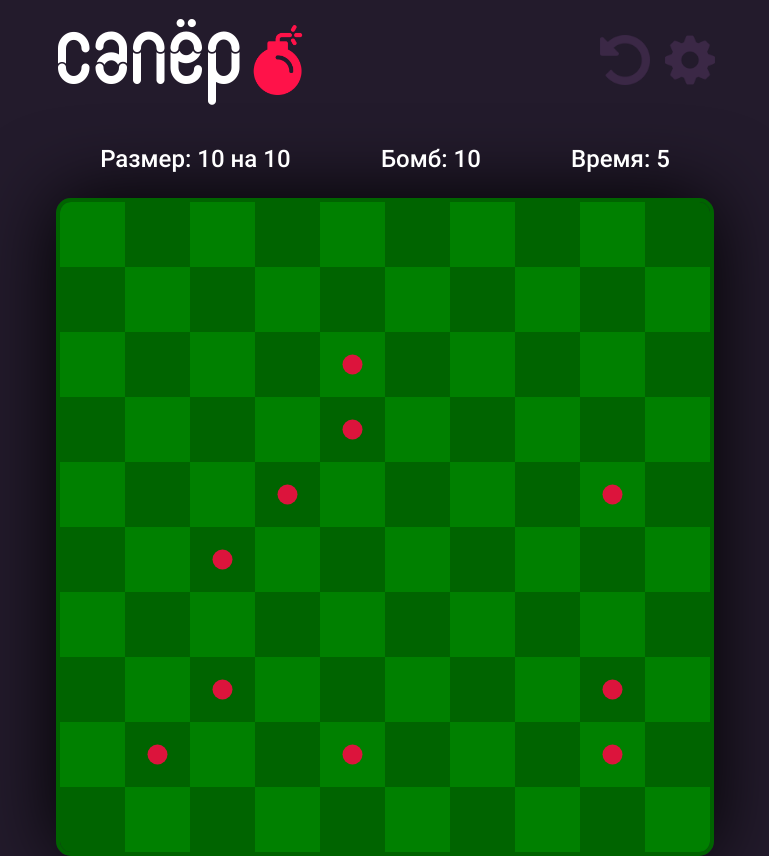
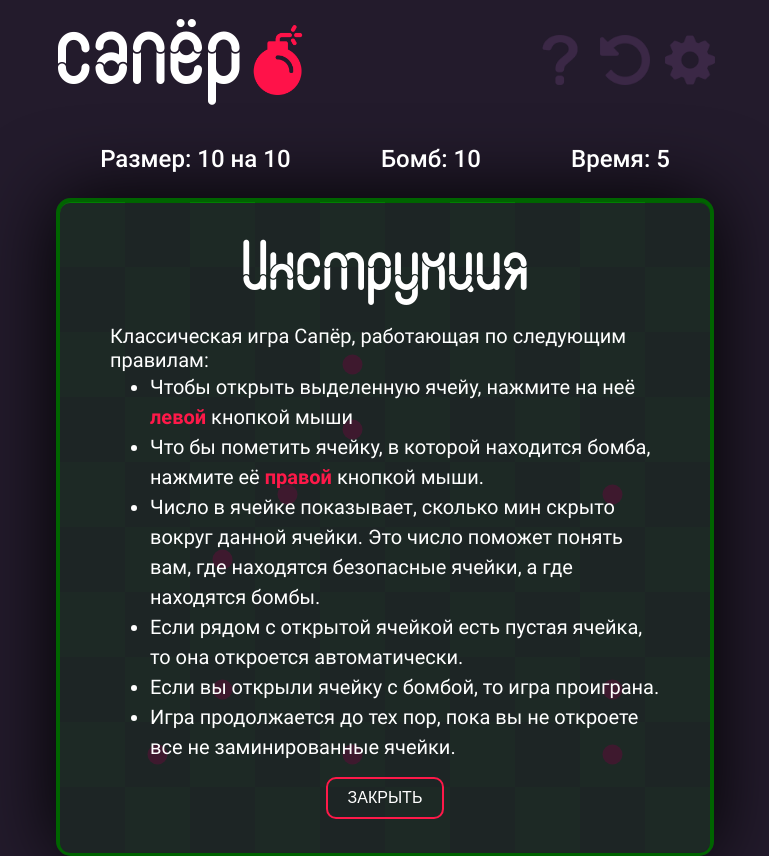
Before and after one commit to neretin-trike/sapper, a website with bundled scripts: page src/index.html in a window 1280 px wide. Shown: the whole page, without its empty margins (255-1024 px from the left). Built offline with nearby package versions, Linux system fonts and the light colour scheme; files whose address does not match are found by name; a web font is replaced by a local one.

Commit message:
update(html,css): вёрстка окна помощи

```diff
--- a/src/css/style.css
+++ b/src/css/style.css
@@ -120,14 +120,11 @@ input {
     border: none;
 }
 
-h1, h2, h3, p, blockquote {
+h1, h2, h3, p, ul,blockquote {
     margin: 0;
 }
 
-ul {
-    list-style: none;
-    padding: 0;
-}
+
 
 /*-------------------------------
 ------------ HEADER -------------
@@ -192,6 +189,13 @@ ul {
     background-image: url(../images/setting.png);
 }
 .menu .setting:hover{
+    background-position: 0 -5.1rem;
+}
+
+.menu .help {
+    background-image: url(../images/help.png);
+}
+.menu .help:hover{
     background-position: 0 -5.1rem;
 }
 
@@ -345,6 +349,52 @@ ul {
     margin-left: auto;
 }
 
+/*-------------------------------
+--------- HELP WINDOW --------
+-------------------------------*/
+
+.help-window.hidden {
+    display: none;
+}
+
+.help-window {
+    color: white;
+
+    position: absolute;
+    top: 8.25rem;
+    width: 65rem;
+    height: 65rem;
+    border-radius: 1rem;
+
+    opacity: 1;
+    background: rgb(35,27,44,0.85);
+
+    display: flex;
+    align-items: center;
+    justify-content: center;
+    flex-direction: column;
+}
+.help-window .title {
+    font-family: "Slot Cyrillic";
+    font-size: 7.2rem;
+    font-weight: 400;
+}
+
+.help-window .content {
+    margin:1.5rem 0;
+    width: 55rem;
+    font-size: 2rem;
+}
+
+.help-window .mark {
+    font-weight: 700;
+    color: #fe1949;
+}
+
+.help-window li {
+    line-height: 3rem;
+}
+
 #playing-field {
     border: 0.4rem solid darkgreen;
     border-radius: 1.5rem;
--- a/src/index.html
+++ b/src/index.html
@@ -17,7 +17,8 @@
             <img src="./images/bomb.png" alt="Логотип в виде бомбы">
         </div>
         <menu class="menu">
-            <button class="repeat menu-button" title="Начать заного"></button>
+            <button class="help menu-button" title="Помощь"></button>
+            <button class="repeat menu-button" title="Новая игра"></button>
             <button class="setting menu-button" title="Настройки"></button>
         </menu>
     </header>
@@ -86,6 +87,24 @@
                 <button class="button close">Закрыть</button><button class="button save">Сохранить</button>
             </div>
         </section>
+        <section class="help-window">
+            <h2 class="title">Инструкция</h2>
+            <article class="content">
+                <div>Классическая игра Сапёр, работающая по следующим правилам:</div>
+                <ul>
+                    <li>Чтобы открыть выделенную ячейу, нажмите на неё <span class="mark">левой</span> кнопкой мыши</li>
+                    <li>Что бы пометить ячейку, в которой находится бомба, нажмите её <span class="mark">правой</span> кнопкой мыши.</li>
+                    <li>Число в ячейке показывает, сколько мин скрыто вокруг данной ячейки. Это число поможет понять вам, где находятся безопасные ячейки, а где находятся бомбы.</li>
+                    <li>Если рядом с открытой ячейкой есть пустая ячейка, то она откроется автоматически.</li>
+                    <li>Если вы открыли ячейку с бомбой, то игра проиграна.</li>
+                    <li>Игра продолжается до тех пор, пока вы не откроете все не заминированные ячейки.</li>
+                </ul>
+            </article>
+            <!-- <div class="hint">После сохранения данных страница перезагрузится</div> -->
+            <div class="interaction">
+                <button class="button close">Закрыть</button>
+            </div>
+        </section>
     </main>
     <script type="module" src="js/main.js"></script>
 </body>
--- a/src/js/gameOverWindow.js
+++ b/src/js/gameOverWindow.js
@@ -29,10 +29,16 @@ export default class GameOverWindow {
     _addEventListeners() {
         let button = this.gameOverWindow.querySelector(".button");
         button.addEventListener("click", () => {
+            this.gameOverWindow.classList.add("hidden");
+
+            this._eventBus.emitEvent("restartGame");
+        });
+
+        this._eventBus.addEventListener("restartGame", ()=>{
             this.gameInfo = this._getInitialValues();
+            clearTimeout(this.stopwatch);
             this.stopwatch = this._startStopwatch();
 
-            this.gameOverWindow.classList.add("hidden");
             this._eventBus.emitEvent("restart");
         });
 
@@ -42,9 +48,6 @@ export default class GameOverWindow {
             if (bomb !== null) {
                 this.gameInfo.bombLeft -= 1;
             }
-            // if (this.gameInfo.bombLeft === 0) {
-            //     this._showGameOverWindow(true);
-            // }
         })
         this._eventBus.addEventListener("markUnset", (bomb) => {
             this.gameInfo.markUsed -= 1;
--- a/src/js/gameScene.js
+++ b/src/js/gameScene.js
@@ -17,6 +17,7 @@ export default class GameScene {
         let { gameOverWindow,
             settingWindow,
             repeatButton,
+            helpButton,
             settingButton,
             playingField,
             roundInfo } = domList;
@@ -29,8 +30,14 @@ export default class GameScene {
         this.gameOverWindow = new GameOverWindow(size, bombCount, gameOverWindow);
         this.settingWindow = new SettingWindow(gameSetting, settingWindow);
 
+        helpButton.addEventListener("click", () => {
+            alert();
+        });
         settingButton.addEventListener("click", () => {
             this._eventBus.emitEvent("settingShow");
         });
+        repeatButton.addEventListener("click", () => {
+            this._eventBus.emitEvent("restartGame");
+        });
     }
 }
--- a/src/js/main.js
+++ b/src/js/main.js
@@ -8,6 +8,7 @@ window.onload = function () {
         playingField: document.getElementById("playing-field"),
         gameOverWindow: document.querySelector(".game-over-window"),
         settingWindow: document.querySelector(".setting-window"),
+        helpButton: document.querySelector(".help.menu-button"),
         repeatButton: document.querySelector(".repeat.menu-button"),
         settingButton: document.querySelector(".setting.menu-button")
     }
```
Also changed, not shown: src/images/help.png (added).
